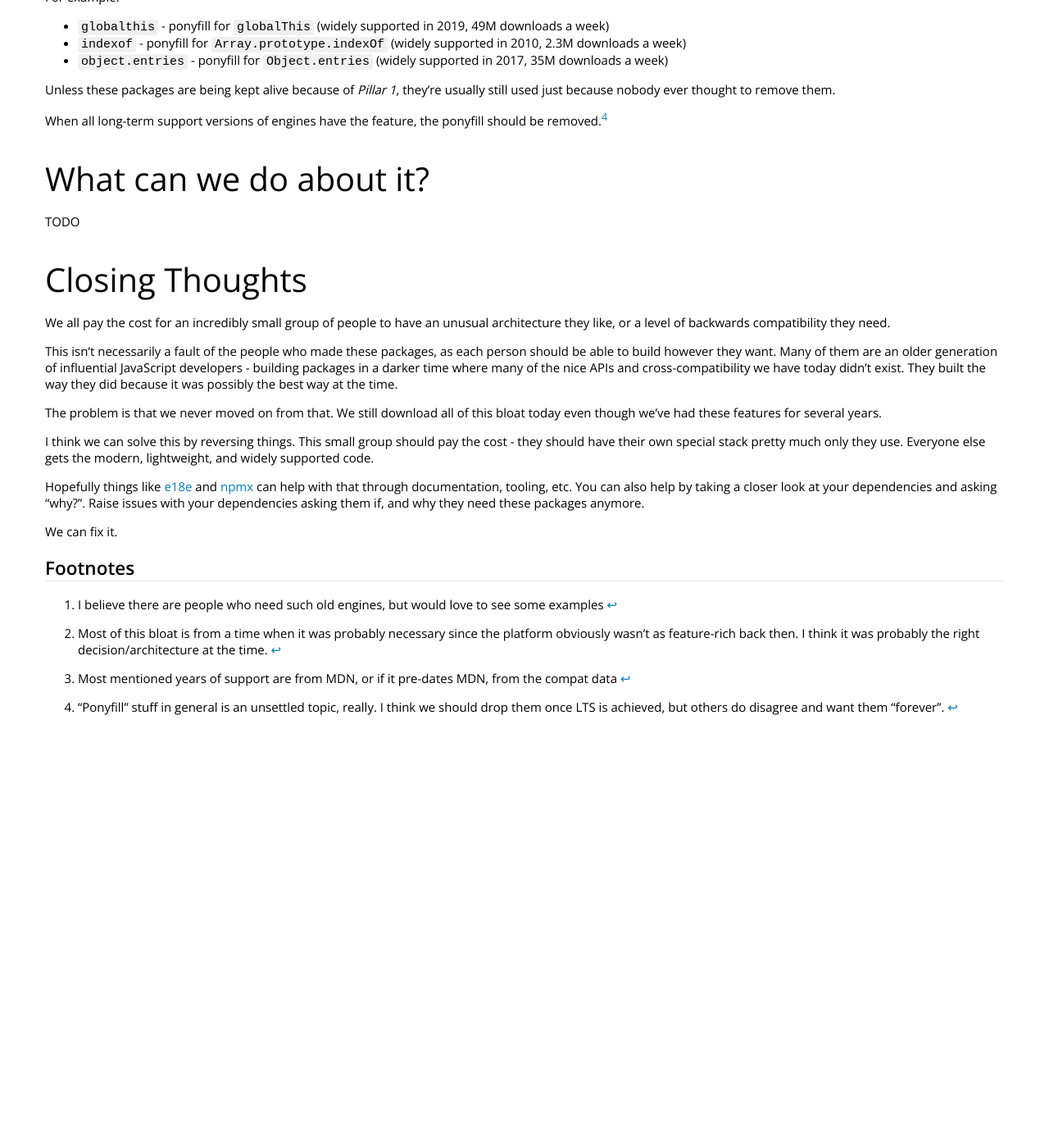
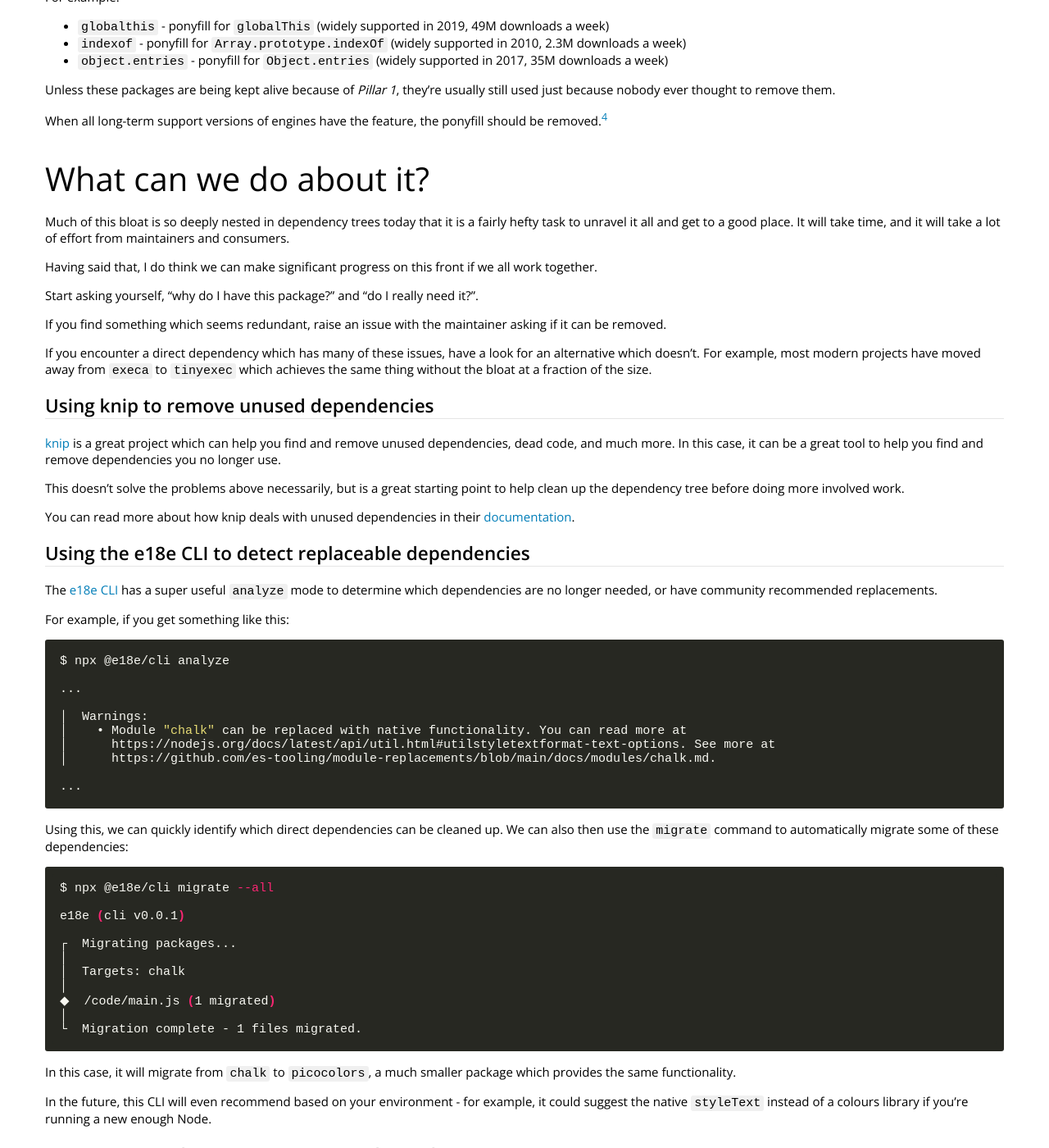
Before and after one commit to 43081j/43081j.github.io, a Jekyll site: the page built from _posts/2026-03-12-three-pillars-of-javascript-bloat.md, in a window 1280 px wide and 1400 px high, scrolled down 5231 px. Shown: the whole window at 82% size. Built offline with Jekyll 4.4.1, drawn with Linux system fonts in a browser that asks for light colours; nearby versions of some CDN libraries; comment, search, counter and statistics services are not loaded; before the commit the page ends 6118 px from its top, so only the background shows below that; some of the changed text lies outside the part shown.

Commit message:
docs: LAST BIT

````diff
--- a/_posts/2026-03-12-three-pillars-of-javascript-bloat.md
+++ b/_posts/2026-03-12-three-pillars-of-javascript-bloat.md
@@ -178,7 +178,72 @@
 
 # What can we do about it?
 
-TODO
+Much of this bloat is so deeply nested in dependency trees today that it is a fairly hefty task to unravel it all and get to a good place. It will take time, and it will take a lot of effort from maintainers and consumers.
+
+Having said that, I do think we can make significant progress on this front if we all work together.
+
+Start asking yourself, "why do I have this package?" and "do I really need it?".
+
+If you find something which seems redundant, raise an issue with the maintainer asking if it can be removed.
+
+If you encounter a direct dependency which has many of these issues, have a look for an alternative which doesn't. For example, most modern projects have moved away from `execa` to `tinyexec` which achieves the same thing without the bloat at a fraction of the size.
+
+## Using knip to remove unused dependencies
+
+[knip](https://knip.dev) is a great project which can help you find and remove unused dependencies, dead code, and much more. In this case, it can be a great tool to help you find and remove dependencies you no longer use.
+
+This doesn't solve the problems above necessarily, but is a great starting point to help clean up the dependency tree before doing more involved work.
+
+You can read more about how knip deals with unused dependencies in their [documentation](https://knip.dev/typescript/unused-dependencies).
+
+## Using the e18e CLI to detect replaceable dependencies
+
+The [e18e CLI](https://github.com/e18e/cli) has a super useful `analyze` mode to determine which dependencies are no longer needed, or have community recommended replacements.
+
+For example, if you get something like this:
+
+```sh
+$ npx @e18e/cli analyze
+
+...
+
+│  Warnings:
+│    • Module "chalk" can be replaced with native functionality. You can read more at
+│      https://nodejs.org/docs/latest/api/util.html#utilstyletextformat-text-options. See more at
+│      https://github.com/es-tooling/module-replacements/blob/main/docs/modules/chalk.md.
+
+...
+```
+
+Using this, we can quickly identify which direct dependencies can be cleaned up. We can also then use the `migrate` command to automatically migrate some of these dependencies:
+
+```sh
+$ npx @e18e/cli migrate --all
+
+e18e (cli v0.0.1)
+
+┌  Migrating packages...
+│
+│  Targets: chalk
+│
+◆  /code/main.js (1 migrated)
+│
+└  Migration complete - 1 files migrated.
+```
+
+In this case, it will migrate from `chalk` to `picocolors`, a much smaller package which provides the same functionality.
+
+In the future, this CLI will even recommend based on your environment - for example, it could suggest the native `styleText` instead of a colours library if you're running a new enough Node.
+
+## Using npmgraph to investigate your dependency tree
+
+[npmgraph](https://npmgraph.js.org) is a great tool to visualize your dependency tree and investigate where bloat is coming from.
+
+For example, let's take a look at the bottom half of [ESLint's dependency graph](https://npmgraph.js.org/?q=eslint) as of writing this post:
+
+![eslint dependency graph](/assets/images/eslint-graph.png){: .img-small}
+
+We can see in this graph that the `find-up` branch is isolated, in that nothing else uses its deep dependencies. For something as simple as an upwards file-system traversal, maybe we don't need 6 packages. We can then go look for an alternative, such as [`empathic`](https://npmx.dev/package/empathic) which has a much smaller [dependency graph](https://npmgraph.js.org/?q=empathic) and achieves the same thing.
 
 # Closing Thoughts
 
````
Also changed, not shown: assets/images/eslint-graph.png (added).
